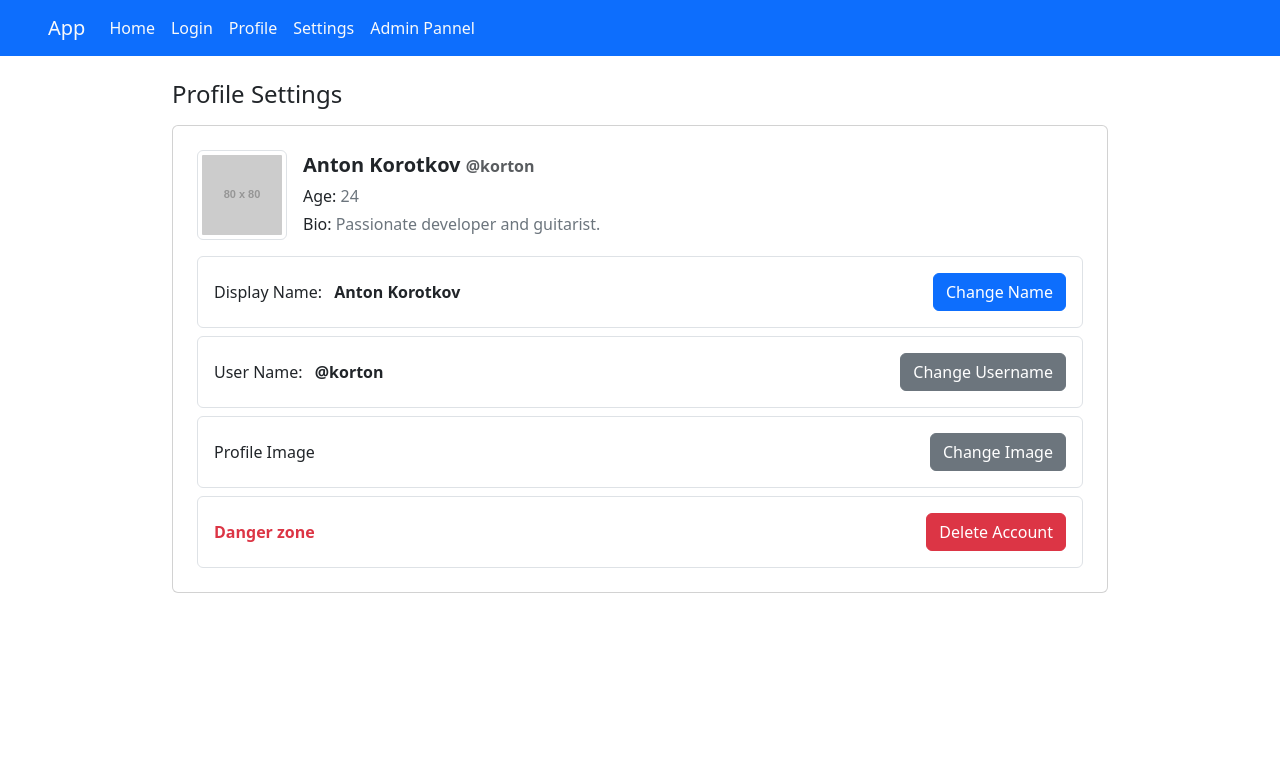
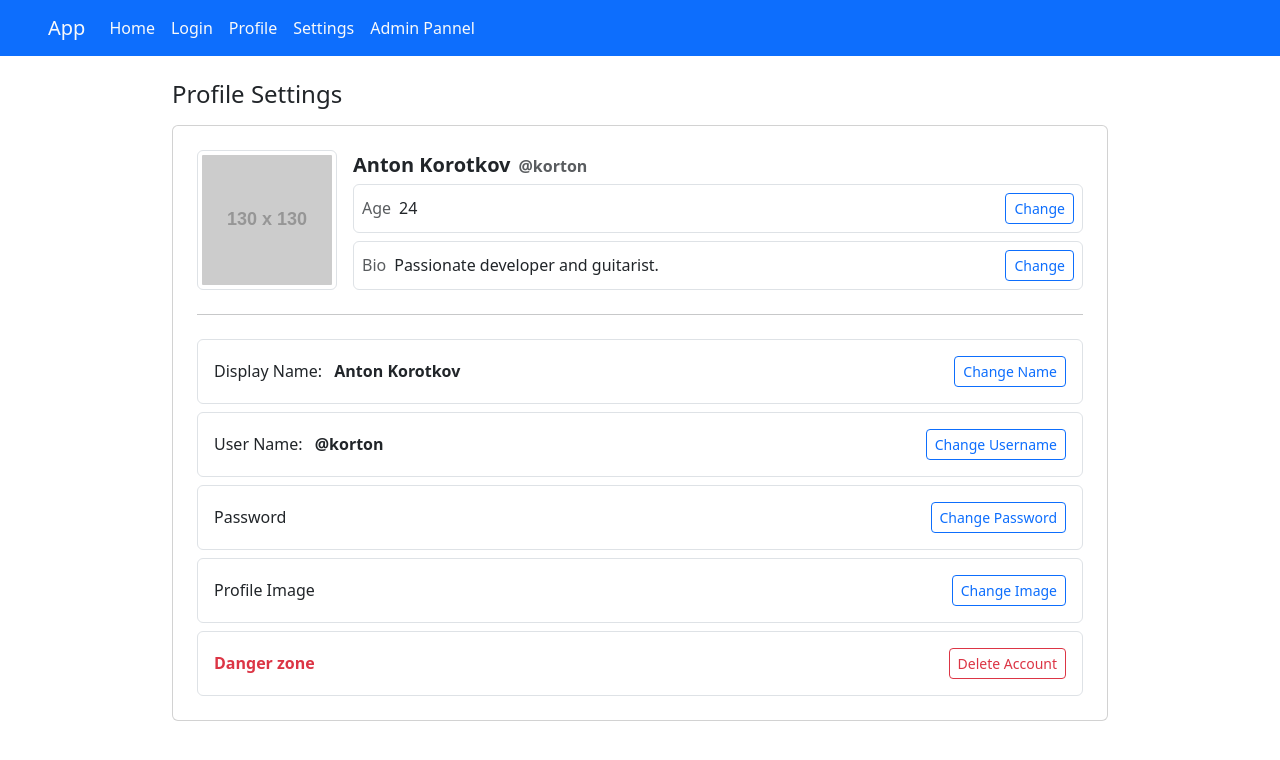
Before and after one commit to Yskrim/3813ICT-Assignment-5343594, an Angular app in the folder project/: page /user-profile-settings in a window 1280 px wide. Shown: the top 760 px of the page. Built offline with nearby package versions, Linux system fonts and the light colour scheme.

Commit message:
edit layout of html component

```diff
--- a/project/src/app/pages/user-profile-settings/user-profile-settings.html
+++ b/project/src/app/pages/user-profile-settings/user-profile-settings.html
@@ -2,41 +2,59 @@
 	<h4 class="mb-3">Profile Settings</h4>
 
 	<div class="card p-4">
-		<div class="d-flex mb-3 align-items-center">
+		<div class="d-flex align-items-center">
 			<img
-				src="https://placehold.co/80x80"
-				class="rounded me-3 border img-thumbnail"
-				alt="User profile image"
+				src="https://placehold.co/130x130"
+				class="img-thumbnail me-3"
+				alt="Static profile image"
 			/>
-			<div>
-				<div class="fw-bold fs-5 mb-1">
-					Anton Korotkov <span class="text-muted fs-6">@korton</span>
+
+			<div class="d-flex flex-column flex-grow-1">
+				<div class="">
+					<div class="d-flex align-items-baseline gap-2 fw-bold fs-5 mb-1">
+						Anton Korotkov <span class="text-muted fs-6">@korton</span>
+					</div>
 				</div>
-				<div class="mb-1">Age: <span class="text-secondary">24</span></div>
-				<div class="mb-1">
-					Bio: <span class="text-secondary">Passionate developer and guitarist.</span>
+
+				<div class="d-flex p-2 form-control align-items-center mb-2">
+					<p class="mb-0 flex-grow-1">
+						<span class="text-muted">Age</span>
+						<span class="mx-2">24</span>
+					</p>
+					<button class="btn btn-sm btn-outline-primary">Change</button>
+				</div>
+				<div class="d-flex p-2 form-control align-items-center">
+					<p class="mb-0 flex-grow-1">
+						<span class="text-muted">Bio</span>
+						<span class="mx-2">Passionate developer and guitarist.</span>
+					</p>
+					<button class="btn btn-sm btn-outline-primary">Change</button>
 				</div>
 			</div>
 		</div>
-
-		<div class="nav flex-column">
+		<hr class="my-4" />
+		<div class="nav">
 			<div class="d-flex form-control p-3 align-items-center mb-2">
 				<p class="mb-0 flex-grow-1">
 					Display Name: <strong class="ms-2">Anton Korotkov</strong>
 				</p>
-				<button class="btn  btn-primary">Change Name</button>
+				<button class="btn btn-sm btn-outline-primary">Change Name</button>
 			</div>
 			<div class="d-flex form-control p-3 align-items-center mb-2">
 				<p class="mb-0 flex-grow-1">User Name: <strong class="ms-2">@korton</strong></p>
-				<button class="btn  btn-secondary">Change Username</button>
+				<button class="btn btn-sm btn-outline-primary">Change Username</button>
+			</div>
+			<div class="d-flex form-control p-3 align-items-center mb-2">
+				<p class="mb-0 flex-grow-1">Password <strong class="ms-2"></strong></p>
+				<button class="btn btn-sm btn-outline-primary">Change Password</button>
 			</div>
 			<div class="d-flex form-control p-3 align-items-center mb-2">
 				<p class="mb-0 flex-grow-1">Profile Image</p>
-				<button class="btn  btn-secondary">Change Image</button>
+				<button class="btn btn-sm btn-outline-primary">Change Image</button>
 			</div>
 			<div class="d-flex form-control p-3 align-items-center">
 				<p class="mb-0 flex-grow-1 text-danger fw-bold">Danger zone</p>
-				<button class="btn btn-danger">Delete Account</button>
+				<button class="btn btn-sm btn-outline-danger">Delete Account</button>
 			</div>
 		</div>
 	</div>
```
